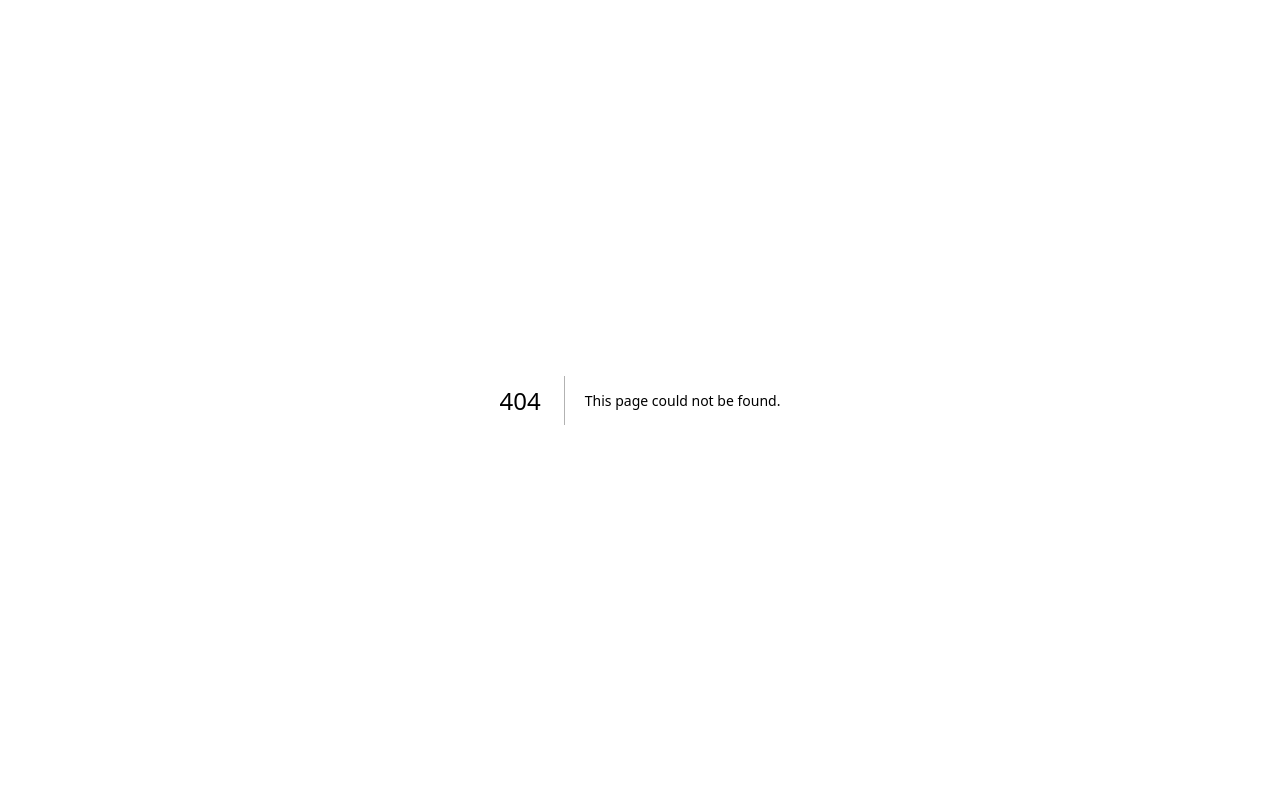
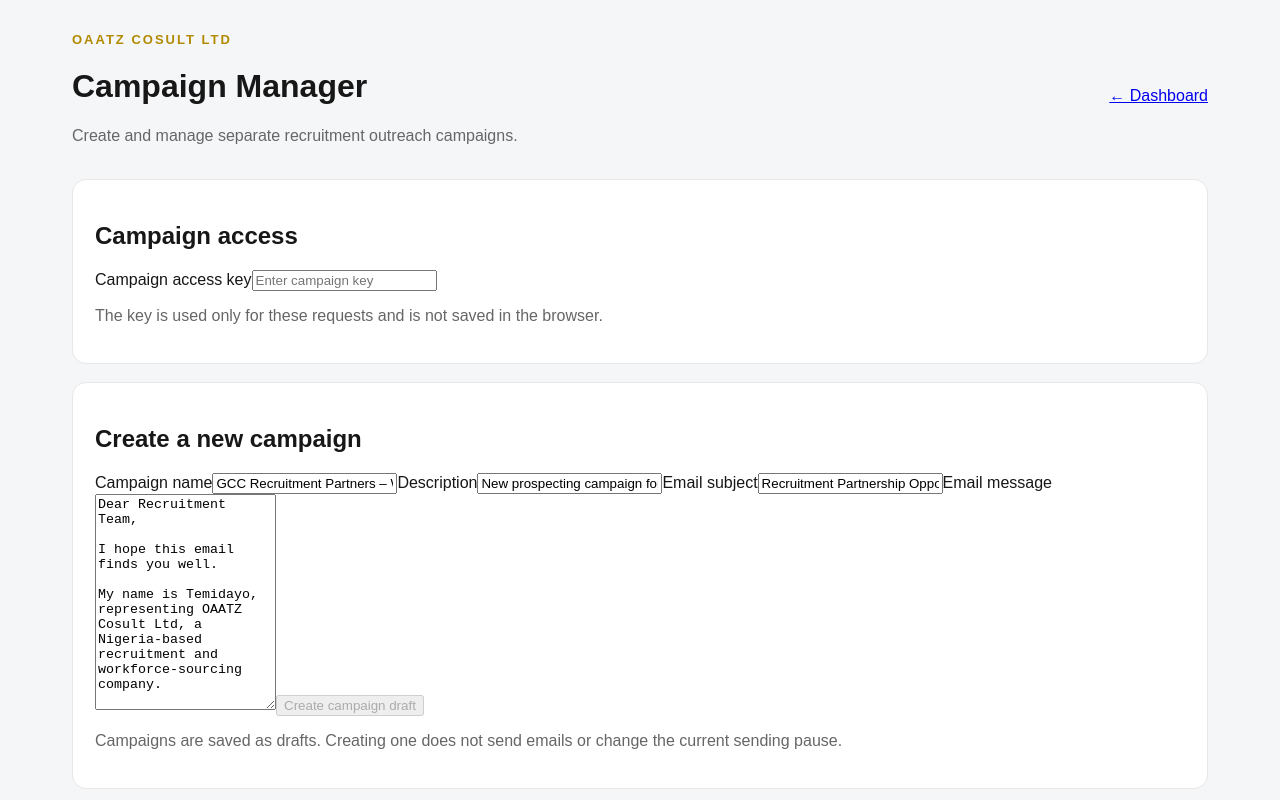
Before and after one commit to olowoyot1/Mailoutreach, a Next.js app: page /campaigns in a window 1280 px wide. Before the commit this address had no page. Shown: the top 800 px of the page. Built offline with nearby package versions, Linux system fonts and the light colour scheme.

Commit message:
Add campaign manager UI

```diff
--- /dev/null
+++ b/src/app/campaigns/page.tsx
@@ -0,0 +1,83 @@
+"use client";
+
+import { useEffect, useState } from "react";
+import Link from "next/link";
+
+const defaultBody = `Dear Recruitment Team,
+
+I hope this email finds you well.
+
+My name is Temidayo, representing OAATZ Cosult Ltd, a Nigeria-based recruitment and workforce-sourcing company.
+
+We would like to explore a B2B recruitment partnership. OAATZ can source and pre-screen qualified Nigerian candidates against your manpower requirements, while your organisation manages employer placement and destination-country employment procedures.
+
+Could we arrange a brief meeting to discuss your current recruitment needs and partnership process?
+
+Kind regards,
+Temidayo
+OAATZ Cosult Ltd
+temidayo@oaatz.com
+www.oaatz.com`;
+
+export default function CampaignsPage() {
+  const [secret, setSecret] = useState("");
+  const [name, setName] = useState("GCC Recruitment Partners – Wave 2");
+  const [description, setDescription] = useState("New prospecting campaign for recruitment and manpower agencies across the GCC.");
+  const [subject, setSubject] = useState("Recruitment Partnership Opportunity – Nigerian Manpower Sourcing | OAATZ Cosult Ltd");
+  const [body, setBody] = useState(defaultBody);
+  const [campaigns, setCampaigns] = useState<any[]>([]);
+  const [error, setError] = useState("");
+  const [message, setMessage] = useState("");
+  const [busy, setBusy] = useState(false);
+
+  async function load() {
+    if (!secret) return;
+    const r = await fetch("/api/campaigns", { headers: { Authorization: `Bearer ${secret}` } });
+    const d = await r.json();
+    if (!r.ok) throw new Error(d.error || "Could not load campaigns");
+    setCampaigns(d.campaigns || []);
+  }
+  useEffect(() => { if (secret) load().catch(e => setError(e.message)); }, [secret]);
+
+  async function createCampaign(e: React.FormEvent) {
+    e.preventDefault(); setBusy(true); setError(""); setMessage("");
+    try {
+      const r = await fetch("/api/campaigns", {
+        method: "POST",
+        headers: { "Content-Type": "application/json", Authorization: `Bearer ${secret}` },
+        body: JSON.stringify({ name, description, subject, body }),
+      });
+      const d = await r.json();
+      if (!r.ok) throw new Error(d.error || "Could not create campaign");
+      setMessage("Campaign created as DRAFT. No emails were sent.");
+      await load();
+    } catch (e) { setError(e instanceof Error ? e.message : "Campaign creation failed"); }
+    finally { setBusy(false); }
+  }
+
+  return <main className="shell">
+    <header className="top"><div><div className="brand">OAATZ COSULT LTD</div><h1>Campaign Manager</h1><p className="muted">Create and manage separate recruitment outreach campaigns.</p></div><Link href="/">← Dashboard</Link></header>
+    <section className="panel">
+      <h2>Campaign access</h2>
+      <label>Campaign access key</label>
+      <input type="password" value={secret} onChange={e => setSecret(e.target.value)} autoComplete="off" placeholder="Enter campaign key" />
+      <p className="muted">The key is used only for these requests and is not saved in the browser.</p>
+    </section>
+    <form className="panel" onSubmit={createCampaign}>
+      <h2>Create a new campaign</h2>
+      <label>Campaign name</label><input value={name} onChange={e => setName(e.target.value)} required minLength={3}/>
+      <label>Description</label><input value={description} onChange={e => setDescription(e.target.value)}/>
+      <label>Email subject</label><input value={subject} onChange={e => setSubject(e.target.value)} required/>
+      <label>Email message</label><textarea rows={14} value={body} onChange={e => setBody(e.target.value)} required/>
+      <button type="submit" disabled={busy || !secret}>{busy ? "Creating..." : "Create campaign draft"}</button>
+      {message && <p>{message}</p>}{error && <p role="alert">{error}</p>}
+      <p className="muted">Campaigns are saved as drafts. Creating one does not send emails or change the current sending pause.</p>
+    </form>
+    <section className="panel"><h2>Saved campaigns</h2>
+      {!secret ? <p className="muted">Enter the access key to view saved campaigns.</p> : campaigns.length === 0 ? <p className="muted">No campaigns found.</p> :
+      <table><thead><tr><th>Campaign</th><th>Status</th><th>Prospects</th><th>Email records</th><th>Created</th></tr></thead><tbody>
+        {campaigns.map(c => <tr key={c.id}><td><strong>{c.name}</strong><br/><span className="muted">{c.subject}</span></td><td>{c.status}</td><td>{c._count.prospects}</td><td>{c._count.emails}</td><td>{new Date(c.createdAt).toLocaleDateString()}</td></tr>)}
+      </tbody></table>}
+    </section>
+  </main>;
+}
```
